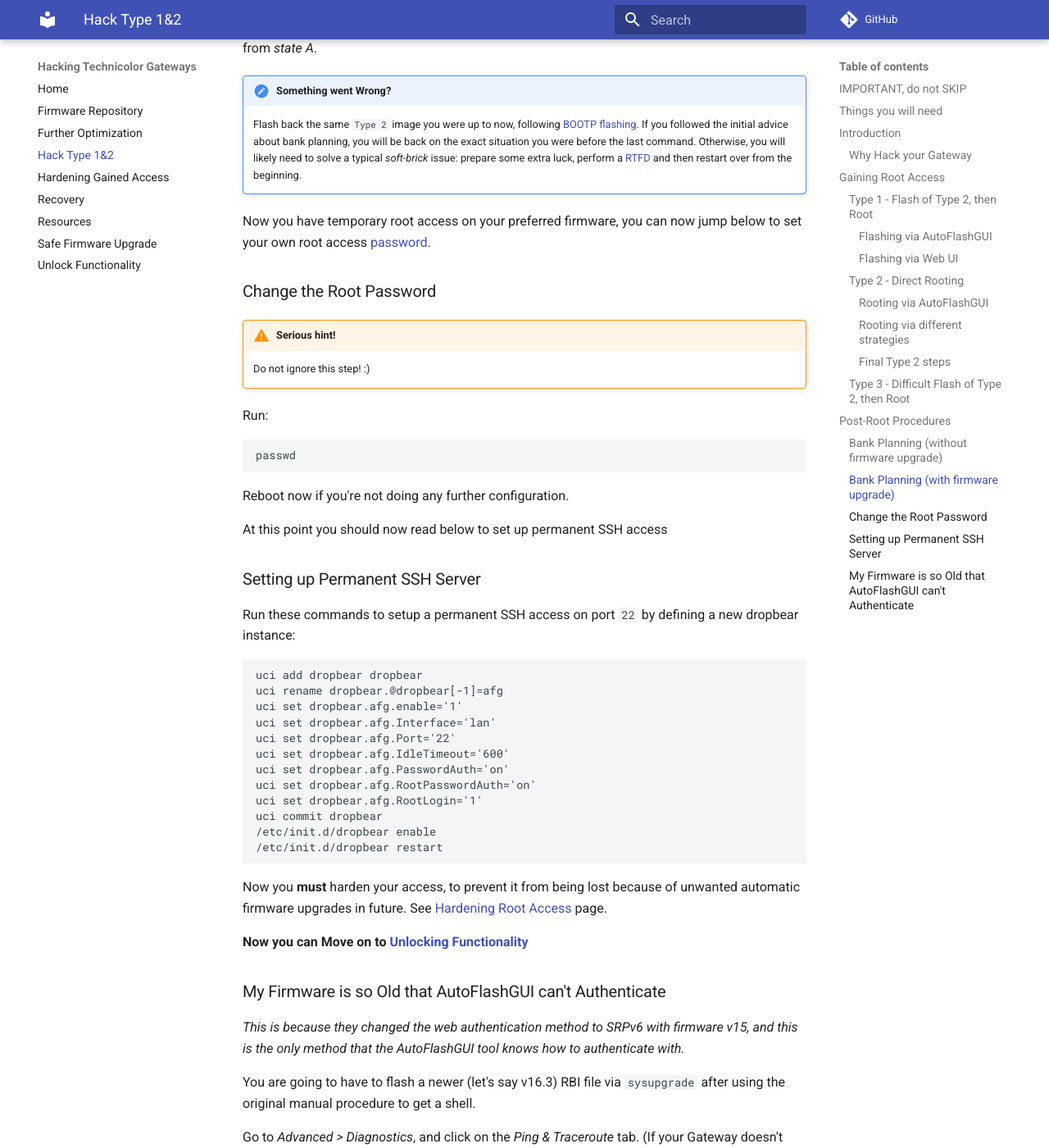
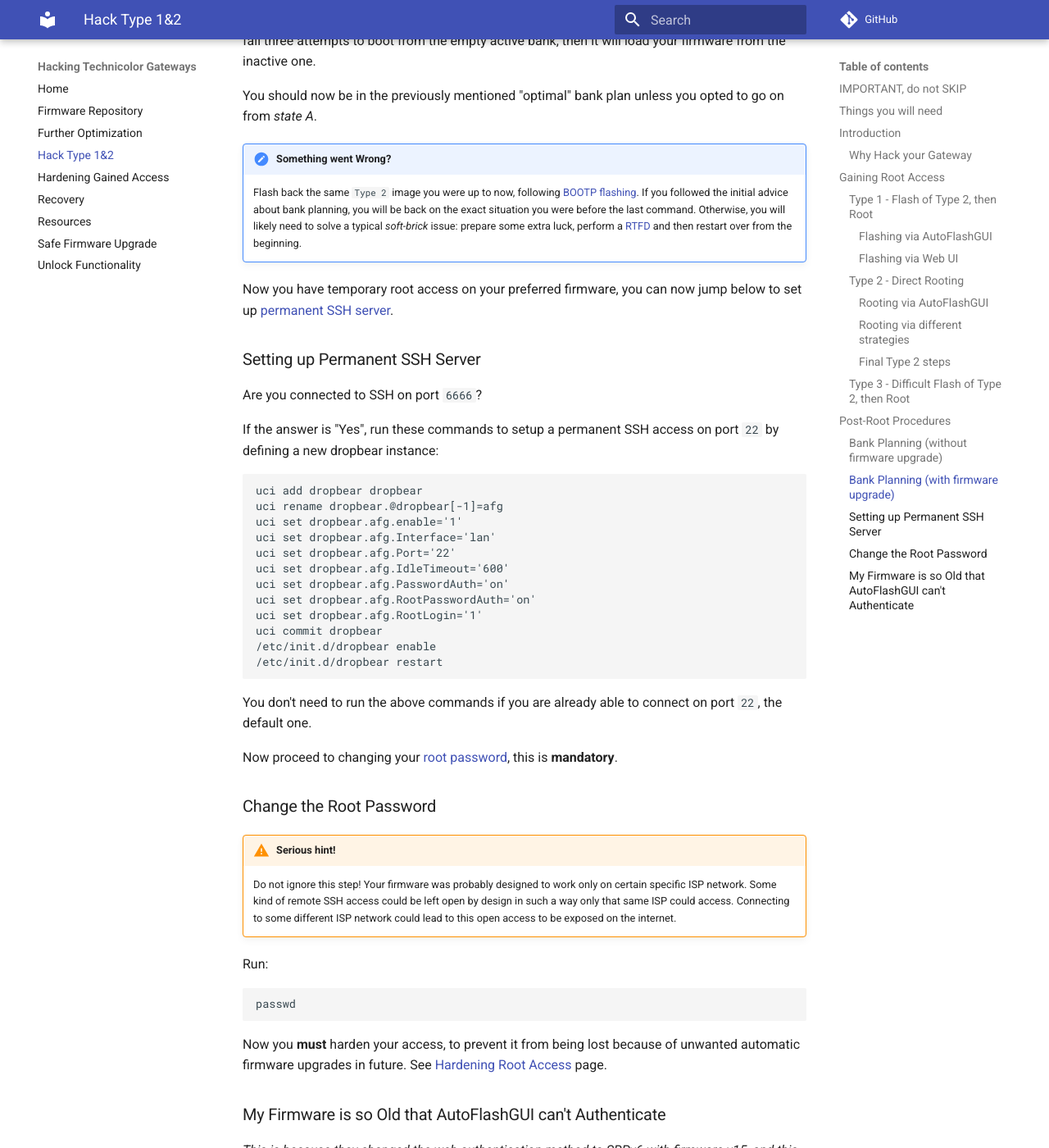
Before and after one commit to hack-technicolor/hack-technicolor, an MkDocs documentation site: the page built from docs/Hack Type 1&2.md, in a window 1280 px wide and 1400 px high, scrolled down 12116 px. Shown: the whole window at 82% size. Built offline with MkDocs 1.6.1 and Material for MkDocs 9.7.7, drawn with Linux system fonts in a browser that asks for light colours; comment, search, counter and statistics services are not loaded; some of the changed text lies outside the part shown.

Commit message:
Fix guide paths to address possible inconsistency

````diff
--- a/docs/Hack Type 1&2.md
+++ b/docs/Hack Type 1&2.md
@@ -106,10 +106,7 @@
 
 If you are unable to fill your profile correctly or AutoFlashGUI is not working, have a look on your local forums for detailed model-specific root commands. If you manage to find a root command not listed in AutoFlashGUI, create an issue and we will get it added in. Being a `Type 2` firmware, a working root guide surely exists.
 
-!!! warning "Is current SSH server permanent?"
-    If AutoFlashGUI does not know how to set permanent root access on your model it will create a temporary SSH dropbear instance on port `6666`. You will configure  dropbear in order to run a permanent LAN-side SSH server later on following this guide.
-
-Fire up your SSH client and connect with user `root` to the Gateway IP on default port `22`, or `6666`.
+Once AutoFlashGUI succeed, continue to [Final Type 2 steps](#final-type-2-steps) below.
 
 #### Rooting via different strategies
 
@@ -122,7 +119,14 @@
  | DGA4131         | VBNT-O   | FASTGate                  | [link (ita)](https://www.ilpuntotecnico.com/forum/index.php?topic=80598)    |
  | DJA0230         | VBNT-V   | Telstra Smart Modem Gen1  | [link](https://github.com/BoLaMN/tch-exploit)          |
 
+Once you finished running through any of the above guides, continue to [Final Type 2 steps](#final-type-2-steps) below.
+
 #### Final Type 2 steps
+
+!!! warning "Is current SSH server permanent?"
+    If the tool you used does not know how to correctly set permanent root access on your firmware, it will create a temporary SSH dropbear instance on port `6666`. You will configure dropbear in order to run a permanent LAN-side SSH server later on following this guide.
+
+Fire up your SSH client and connect with user `root` to the Gateway IP on default port `22`, or `6666`.
 
 As your first step into your brand-new rooted Gateway, it is a good idea to always ensure the serial console port is enabled - this is a very useful feature in case of disasters, so just do it. Execute the following command:
 
@@ -229,7 +233,7 @@
 
 You should now be in the previously mentioned "optimal" bank plan. On each reboot, your device will try booting `active` bank first. Since we set `bank_1` as active and we also erased `bank_1` firmware, it will boot from `bank_2`.
 
-Now proceed to setting your own root access [password](#change-the-root-password).
+At this point you have to now read how to check your [SSH server setup](#setting-up-permanent-ssh-server) is permanent.
 
 ### Bank Planning (with firmware upgrade)
 
@@ -369,26 +373,13 @@
 !!! hint "Something went Wrong?"
     Flash back the same `Type 2` image you were up to now, following [BOOTP flashing](../Recovery/#bootp-flashing). If you followed the initial advice about bank planning, you will be back on the exact situation you were before the last command. Otherwise, you will likely need to solve a typical *soft-brick* issue: prepare some extra luck, perform a [RTFD](../Recovery/#reset-to-factory-defaults-rtfd) and then restart over from the beginning.
 
-Now you have temporary root access on your preferred firmware, you can now jump below to set your own root access [password](#change-the-root-password).
-
-### Change the Root Password
-
-!!! warning "Serious hint!"
-    Do not ignore this step! :)
-
-Run:
-
-```bash
-passwd
-```
-
-Reboot now if you're not doing any further configuration.
-
-At this point you should now read below to set up permanent SSH access
+Now you have temporary root access on your preferred firmware, you can now jump below to set up [permanent SSH server](#setting-up-permanent-ssh-server).
 
 ### Setting up Permanent SSH Server
 
-Run these commands to setup a permanent SSH access on port `22` by defining a new dropbear instance:
+Are you connected to SSH on port `6666`?
+
+If the answer is "Yes", run these commands to setup a permanent SSH access on port `22` by defining a new dropbear instance:
 
 ```bash
 uci add dropbear dropbear
@@ -405,9 +396,22 @@
 /etc/init.d/dropbear restart
 ```
 
+You don't need to run the above commands if you are already able to connect on port `22`, the default one.
+
+Now proceed to changing your [root password](#change-the-root-password), this is **mandatory**.
+
+### Change the Root Password
+
+!!! warning "Serious hint!"
+    Do not ignore this step! Your firmware was probably designed to work only on certain specific ISP network. Some kind of remote SSH access could be left open by design in such a way only that same ISP could access. Connecting to some different ISP network could lead to this open access to be exposed on the internet.
+
+Run:
+
+```bash
+passwd
+```
+
 Now you **must** harden your access, to prevent it from being lost because of unwanted automatic firmware upgrades in future. See [Hardening Root Access](Hardening%20Root%20Access/) page.
-
-**Now you can Move on to [Unlocking Functionality](../Unlock%20Functionality)**
 
 ### My Firmware is so Old that AutoFlashGUI can't Authenticate
 
````
Also changed, not shown: other parts of docs/Hack Type 1&2.md (+2 -2 lines).
